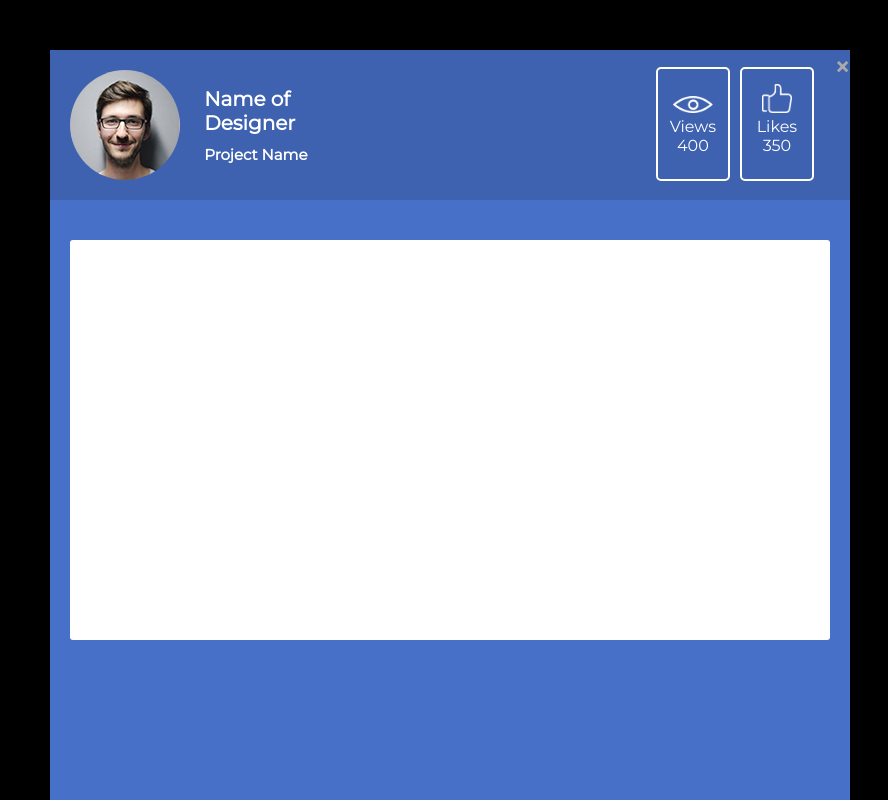
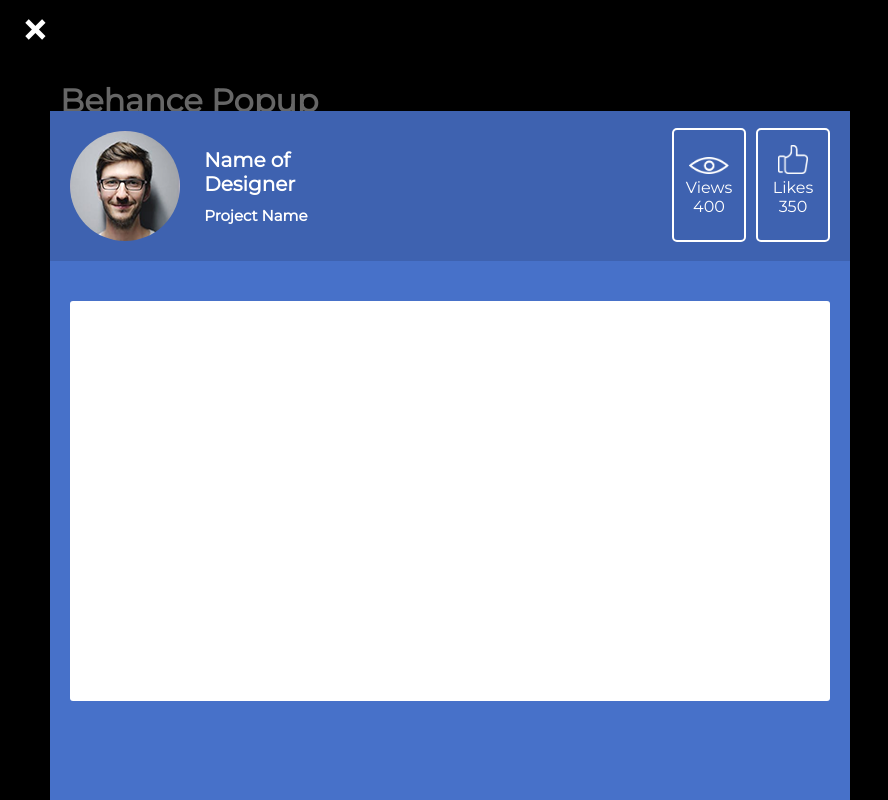
Before and after one commit to cmagallon/behance, a website: page public/index.html in a window 1280 px wide. Both pictures are taken after a click on the button "Open Popup". Shown: the whole page, without its empty margins (0-888 px from the left). Drawn offline with nearby package versions, Linux system fonts and the light colour scheme; files whose address does not match are found by name.

Commit message:
fixed styling for exit cross

```diff
--- a/public/css/style.css
+++ b/public/css/style.css
@@ -114,7 +114,7 @@
     height: 100%; /* Full height */
     overflow: auto; /* Enable scroll if needed */
     background-color: rgb(0,0,0); /* Fallback color */
-    background-color: rgba(0,0,0,0.4); /* Black w/ opacity */
+    background-color: rgba(0,0,0,0.6); /* Black w/ opacity */
 }
 
 /* Modal Content/Box */
@@ -128,15 +128,17 @@
 
 /* The Close Button */
 .close {
-    color: #aaa;
-    float: right;
-    font-size: 28px;
+    color: #ffffff;
+    /*float: right;*/
+    font-size: 50px;
     font-weight: bold;
+    margin: 20px;
+    margin-top: 50px;
 }
 
 .close:hover,
 .close:focus {
-    color: black;
+    color: whtie;
     text-decoration: none;
     cursor: pointer;
 }
--- a/public/index.html
+++ b/public/index.html
@@ -18,11 +18,11 @@
 
 <!-- The Modal -->
 <div id="myModal" class="modal">
+<span class="close">&times;</span>
 
 <!-- The modal content-->
 
 			<div id="modal-content">
-			<span class="close">&times;</span>
 
 				<div id="header">
 
```
